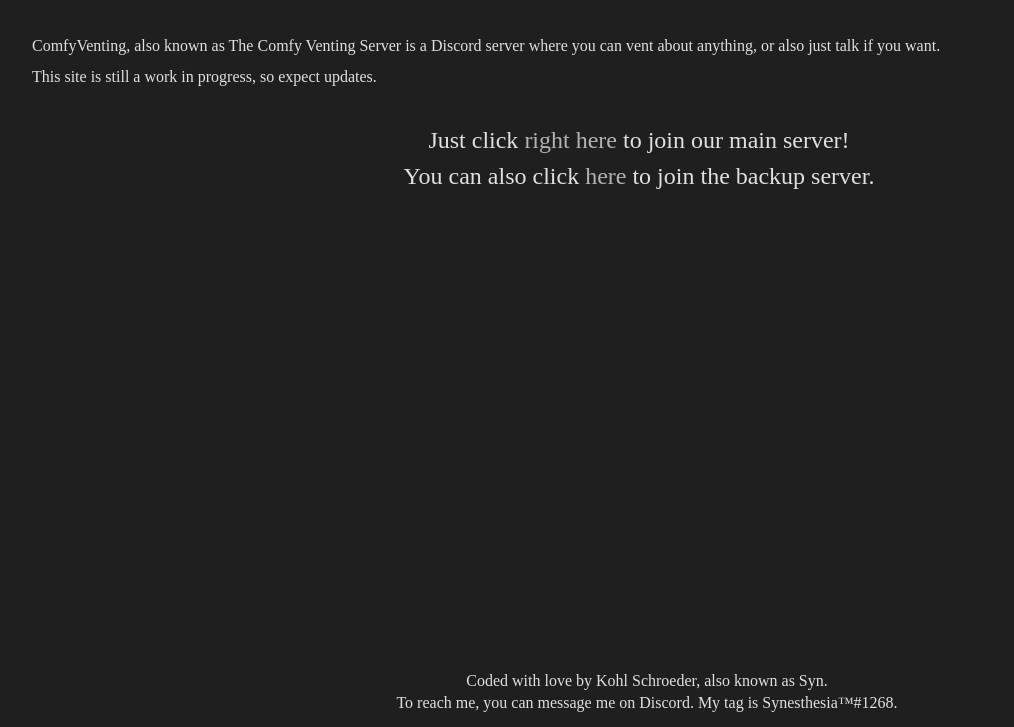
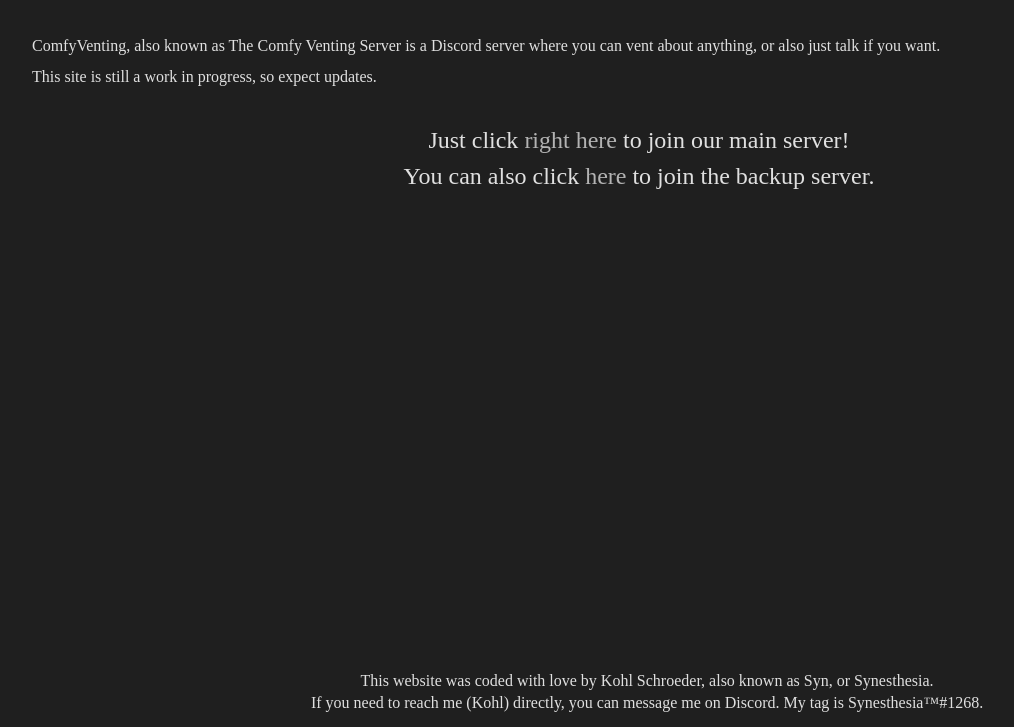
Before and after one commit to ComfyVenting/ComfyVenting.github.io, a plain HTML site: page index.html in a window 1280 px wide. Shown: the part 73-800 px from the top of the page, without its empty margins (1-1015 px from the left). Drawn offline with Linux system fonts and the light colour scheme.

Commit message:
Wording Pog

```diff
--- a/index.html
+++ b/index.html
@@ -27,8 +27,8 @@
 			<p>You can also click <span style="color:#b3b3b3;"><a href="https://discord.gg/MUtQBz5vuD">here</a></span> to join the backup server.</p>
 		</div>
 		<div id="footnote">
-			<p>Coded with love by Kohl Schroeder, also known as Syn.</p>
-			<p>To reach me, you can message me on Discord. My tag is Synesthesia™#1268.</p>
+			<p>This website was coded with love by Kohl Schroeder, also known as Syn, or Synesthesia.</p>
+			<p>If you need to reach me (Kohl) directly, you can message me on Discord. My tag is Synesthesia&#8482;#1268.</p>
 		</div>
 	</body>
 </html>
```
